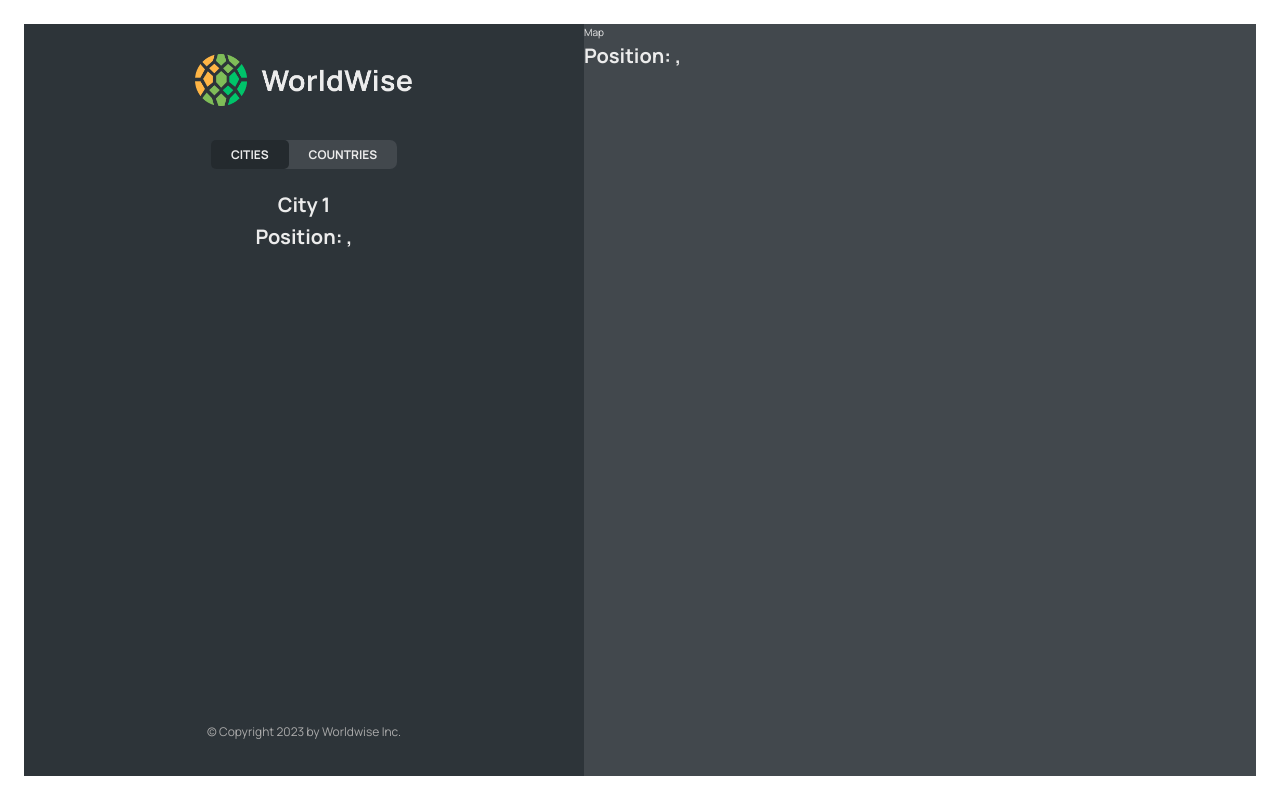
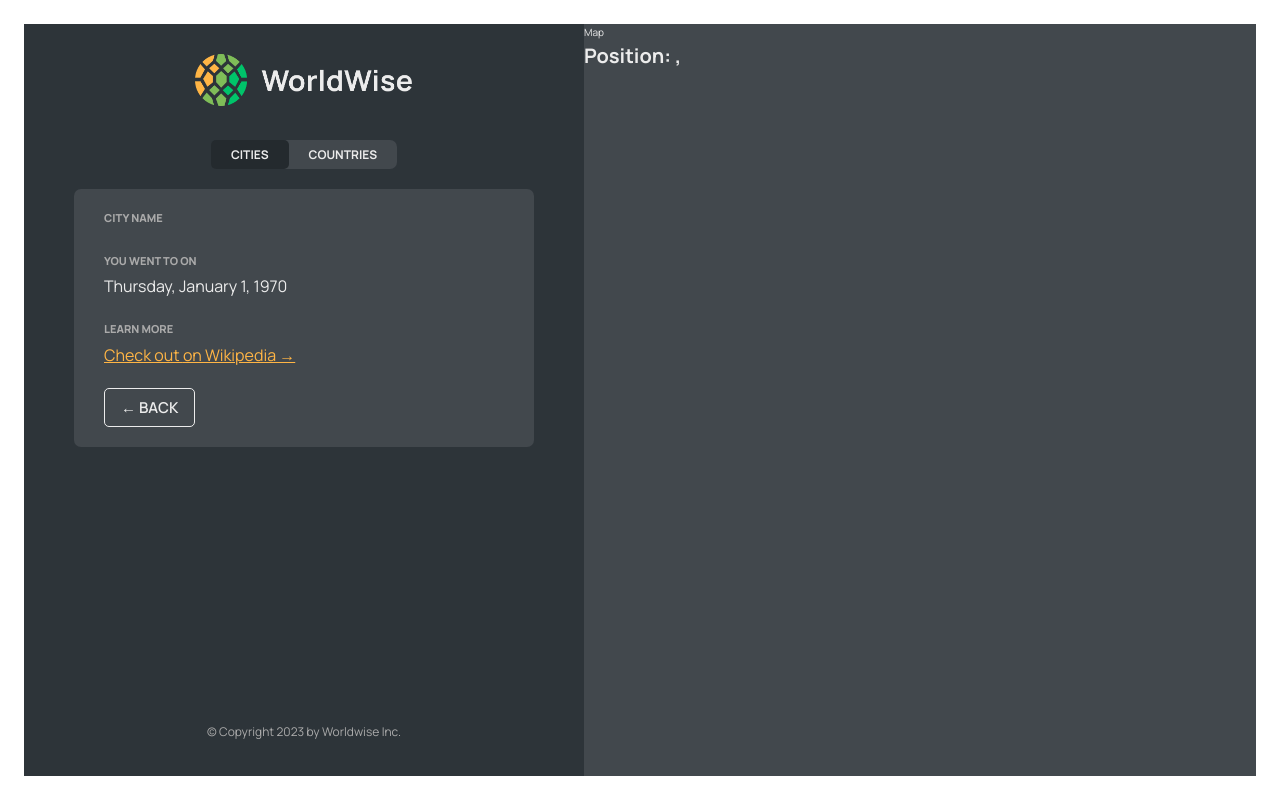
Before and after one commit to AraibKhan/worldwise, a React (Vite) app: page /app/cities/1 in a window 1280 px wide. Built offline with nearby package versions, Linux system fonts and the light colour scheme; no server answers; data requests are answered from the project's data file.

Commit message:
Completed the City View.

```diff
--- /dev/null
+++ b/src/components/ButtonBack.jsx
@@ -0,0 +1,20 @@
+import { useNavigate } from "react-router-dom";
+import Button from "./Button";
+
+function ButtonBack() {
+  const navigate = useNavigate();
+
+  return (
+    <Button
+      type="back"
+      onClick={(e) => {
+        e.preventDefault();
+        navigate(-1);
+      }}
+    >
+      &larr; Back
+    </Button>
+  );
+}
+
+export default ButtonBack;
--- a/src/components/City.jsx
+++ b/src/components/City.jsx
@@ -1,5 +1,9 @@
-import { useParams, useSearchParams } from "react-router-dom";
+import { useParams } from "react-router-dom";
 import styles from "./City.module.css";
+import { useCities } from "../contexts/CitiesContext";
+import { useEffect } from "react";
+import Spinner from "./Spinner";
+import ButtonBack from "./ButtonBack";
 
 const formatDate = (date) =>
   new Intl.DateTimeFormat("en", {
@@ -11,66 +15,53 @@ const formatDate = (date) =>
 
 function City() {
   const { id } = useParams();
-  const [searchParams, setSearchParams] = useSearchParams();
-  const lat = searchParams.get("lat");
-  const lng = searchParams.get("lng");
+  const { getCity, currentCity, isLoading } = useCities();
 
-  // TEMP DATA
-  const currentCity = {
-    cityName: "Lisbon",
-    emoji: "🇵🇹",
-    date: "2027-10-31T15:59:59.138Z",
-    notes: "My favorite city so far!",
-  };
+  useEffect(() => {
+    getCity(id);
+  }, [id]);
 
   const { cityName, emoji, date, notes } = currentCity;
 
+  if (isLoading) return <Spinner />;
+
   return (
-    <>
-      <h1>City {id}</h1>
-      <h1>
-        Position: {lat},{lng}
-      </h1>
-    </>
+    <div className={styles.city}>
+      <div className={styles.row}>
+        <h6>City name</h6>
+        <h3>
+          <span>{emoji}</span> {cityName}
+        </h3>
+      </div>
+
+      <div className={styles.row}>
+        <h6>You went to {cityName} on</h6>
+        <p>{formatDate(date || null)}</p>
+      </div>
+
+      {notes && (
+        <div className={styles.row}>
+          <h6>Your notes</h6>
+          <p>{notes}</p>
+        </div>
+      )}
+
+      <div className={styles.row}>
+        <h6>Learn more</h6>
+        <a
+          href={`https://en.wikipedia.org/wiki/${cityName}`}
+          target="_blank"
+          rel="noreferrer"
+        >
+          Check out {cityName} on Wikipedia &rarr;
+        </a>
+      </div>
+
+      <div>
+        <ButtonBack />
+      </div>
+    </div>
   );
-
-  // return (
-  //   <div className={styles.city}>
-  //     <div className={styles.row}>
-  //       <h6>City name</h6>
-  //       <h3>
-  //         <span>{emoji}</span> {cityName}
-  //       </h3>
-  //     </div>
-
-  //     <div className={styles.row}>
-  //       <h6>You went to {cityName} on</h6>
-  //       <p>{formatDate(date || null)}</p>
-  //     </div>
-
-  //     {notes && (
-  //       <div className={styles.row}>
-  //         <h6>Your notes</h6>
-  //         <p>{notes}</p>
-  //       </div>
-  //     )}
-
-  //     <div className={styles.row}>
-  //       <h6>Learn more</h6>
-  //       <a
-  //         href={`https://en.wikipedia.org/wiki/${cityName}`}
-  //         target="_blank"
-  //         rel="noreferrer"
-  //       >
-  //         Check out {cityName} on Wikipedia &rarr;
-  //       </a>
-  //     </div>
-
-  //     <div>
-  //       <ButtonBack />
-  //     </div>
-  //   </div>
-  // );
 }
 
 export default City;
--- a/src/components/City.module.css
+++ b/src/components/City.module.css
@@ -3,7 +3,7 @@
   max-height: 70%;
   background-color: var(--color-dark--2);
   border-radius: 7px;
-  overflow: scroll;
+  /* overflow: scroll; */
 
   width: 100%;
   display: flex;
--- a/src/components/CityItem.jsx
+++ b/src/components/CityItem.jsx
@@ -1,3 +1,4 @@
+import { useCities } from "../contexts/CitiesContext";
 import styles from "./CityItem.module.css";
 import { Link } from "react-router-dom";
 
@@ -10,11 +11,16 @@ const formatDate = (date) =>
   }).format(new Date(date));
 
 function CityItem({ city }) {
+  const { currentCity } = useCities();
+  console.log("CITY: ", city, "CURR: ", currentCity);
+
   return (
     <li>
       <Link
         to={`${city.id}?lat=${city.position.lat}&lng=${city.position.lng}`}
-        className={styles.cityItem}
+        className={`${styles.cityItem} ${
+          currentCity.id === city.id ? styles["cityItem--active"] : ""
+        }`}
       >
         <span className={styles.emoji}>{city.emoji}</span>
         <h3 className={styles.name}>{city.cityName}</h3>
--- a/src/components/Form.jsx
+++ b/src/components/Form.jsx
@@ -4,7 +4,7 @@ import { useState } from "react";
 
 import styles from "./Form.module.css";
 import Button from "./Button";
-import { useNavigate } from "react-router-dom";
+import ButtonBack from "./ButtonBack";
 
 export function convertToEmoji(countryCode) {
   const codePoints = countryCode
@@ -15,7 +15,6 @@ export function convertToEmoji(countryCode) {
 }
 
 function Form() {
-  const navigate = useNavigate();
   const [cityName, setCityName] = useState("");
   const [country, setCountry] = useState("");
   const [date, setDate] = useState(new Date());
@@ -53,15 +52,7 @@ function Form() {
 
       <div className={styles.buttons}>
         <Button type="primary">Add</Button>
-        <Button
-          type="back"
-          onClick={(e) => {
-            e.preventDefault();
-            navigate(-1);
-          }}
-        >
-          &larr; Back
-        </Button>
+        <ButtonBack />
       </div>
     </form>
   );
--- a/src/contexts/CitiesContext.jsx
+++ b/src/contexts/CitiesContext.jsx
@@ -7,6 +7,7 @@ const BASE_URL = "http://localhost:8000";
 function CitiesProvider({ children }) {
   const [cities, setCities] = useState([]);
   const [isLoading, setIsLoading] = useState(false);
+  const [currentCity, setCurrentCity] = useState({});
 
   useEffect(() => {
     const fetchData = async () => {
@@ -24,8 +25,21 @@ function CitiesProvider({ children }) {
     fetchData();
   }, []);
 
+  async function getCity(id) {
+    try {
+      setIsLoading(true);
+      const res = await fetch(`${BASE_URL}/cities/${id}`);
+      const data = await res.json();
+      setCurrentCity(data);
+    } catch (e) {
+      console.error("There was an error loading data...");
+    } finally {
+      setIsLoading(false);
+    }
+  }
+
   return (
-    <CitiesContext.Provider value={{ cities, isLoading }}>
+    <CitiesContext.Provider value={{ cities, isLoading, currentCity, getCity }}>
       {children}
     </CitiesContext.Provider>
   );
```
